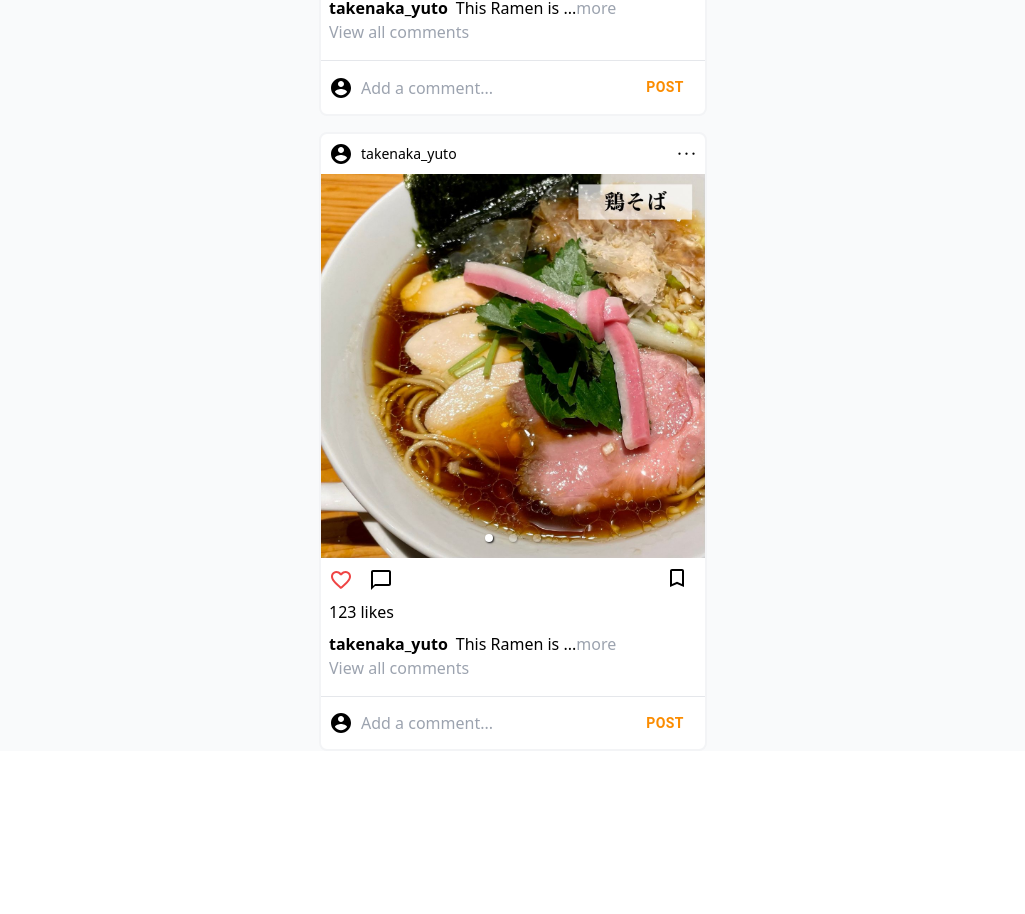
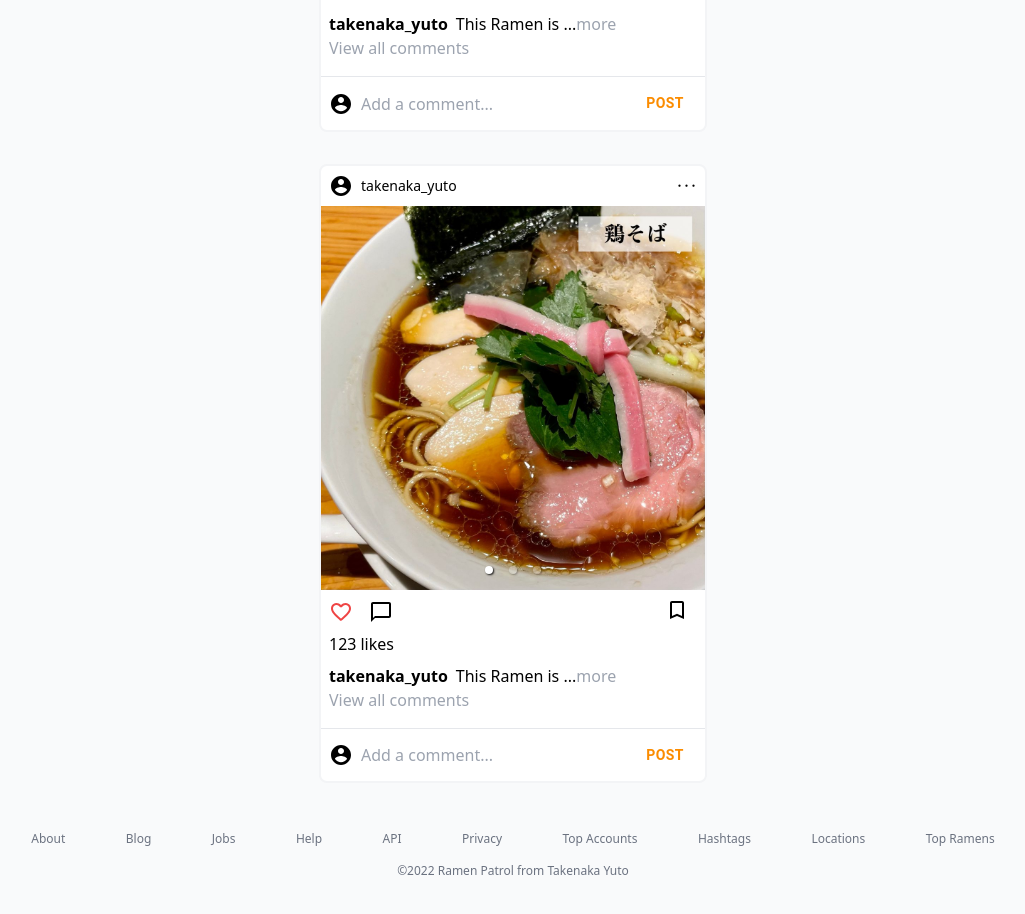
Before and after one commit to YutoTakenaka/ramen_patrol, a React (Create React App) app: page / in a window 1280 px wide. Shown: the part 1256-2170 px from the top of the page, without its empty margins (127-1152 px from the left). Before the commit the page ends 2023 px from the top, so only its background shows below. Built offline with nearby package versions, Linux system fonts and the light colour scheme.

Commit message:
フッターの実装

```diff
--- /dev/null
+++ b/src/components/organisms/Footer.tsx
@@ -0,0 +1,31 @@
+const FOOTER_ITEMS = [
+  { item: "About", href: "" },
+  { item: "Blog", href: "" },
+  { item: "Jobs", href: "" },
+  { item: "Help", href: "" },
+  { item: "API", href: "" },
+  { item: "Privacy", href: "" },
+  { item: "Top Accounts", href: "" },
+  { item: "Hashtags", href: "" },
+  { item: "Locations", href: "" },
+  { item: "Top Ramens", href: "" },
+];
+
+export default function Footer() {
+  return (
+    <div className="bg-gray-50 h-32">
+      <div className="w-4/5 mx-auto">
+        <div className="flex justify-around mx-auto pt-8 text-xs text-gray-500 font-light">
+          {FOOTER_ITEMS.map((item) => (
+            <a className="hover:underline" href={item.href}>
+              {item.item}
+            </a>
+          ))}
+        </div>
+        <div className="flex justify-center text-xs mt-4 text-gray-500 font-light">
+          <p>©2022 Ramen Patrol from Takenaka Yuto</p>
+        </div>
+      </div>
+    </div>
+  );
+}
--- a/src/components/organisms/PostIndex.tsx
+++ b/src/components/organisms/PostIndex.tsx
@@ -75,10 +75,10 @@ export default function PostIndex() {
   );
 
   return (
-    <div className="md:flex md:justify-evenly m-4">
+    <div className="md:flex md:justify-evenly p-4">
       <div className="bg-white border-2 border-gray-100 rounded-lg w-fit">
         {/* header */}
-        <div className="flex justify-between items-center m-2">
+        <div className="flex justify-between items-center p-2">
           <div className="flex items-center">
             <AccountCircleIcon />
             <p className="text-sm ml-2">takenaka_yuto</p>
--- a/src/components/pages/TopPageIndex.tsx
+++ b/src/components/pages/TopPageIndex.tsx
@@ -1,4 +1,5 @@
 import { Button } from "@material-ui/core";
+import Footer from "../organisms/Footer";
 import Header from "../organisms/Header";
 import PostIndex from "../organisms/PostIndex";
 
@@ -15,6 +16,7 @@ export default function TopPageIndex() {
           <PostIndex />
         </div>
       </div>
+      <Footer />
     </>
   );
 }
```
